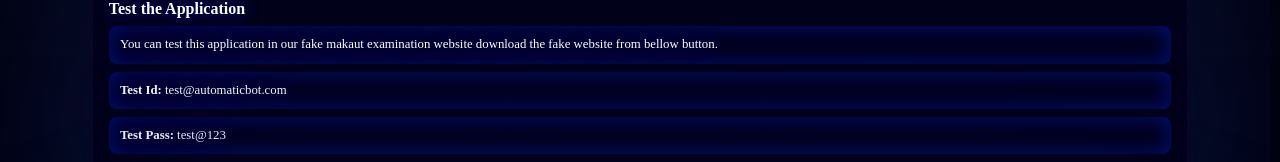
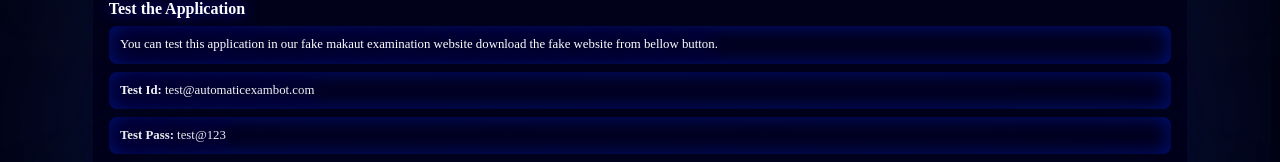
Before and after one commit to Nabab-Hub/AutomaticExamBot, a React (Create React App) app in the folder exam_app/: page /download in a window 1280 px wide. Shown: the part 452-614 px from the top of the page. Built offline with nearby package versions, Linux system fonts and the light colour scheme; no server answers.

Commit message:
Update Download.jsx

```diff
--- a/exam_app/src/pages/Download.jsx
+++ b/exam_app/src/pages/Download.jsx
@@ -53,7 +53,7 @@ export default function Download() {
         <div className="test_website cta contain">
           <h4>Test the Application</h4>
           <p>You can test this application in our fake makaut examination website download the fake website from bellow button.</p>
-          <p><b>Test Id:</b> test@automaticbot.com</p>
+          <p><b>Test Id:</b> test@automaticexambot.com</p>
           <p><b>Test Pass:</b> test@123</p>
           <div className="test_dwn_btn download_button">
             <button className="download_btn" onClick={downloadWebsite}>Download</button>
```
